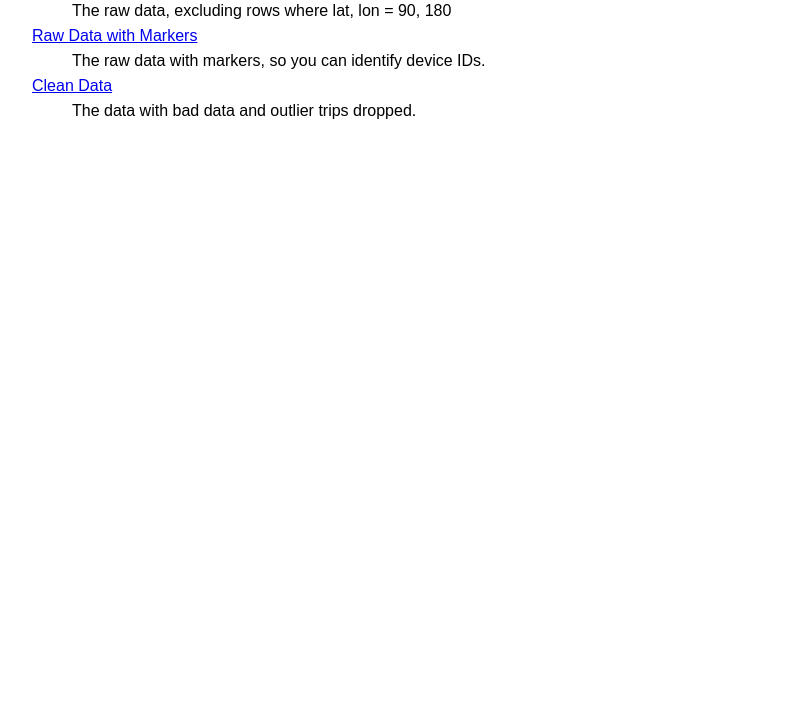
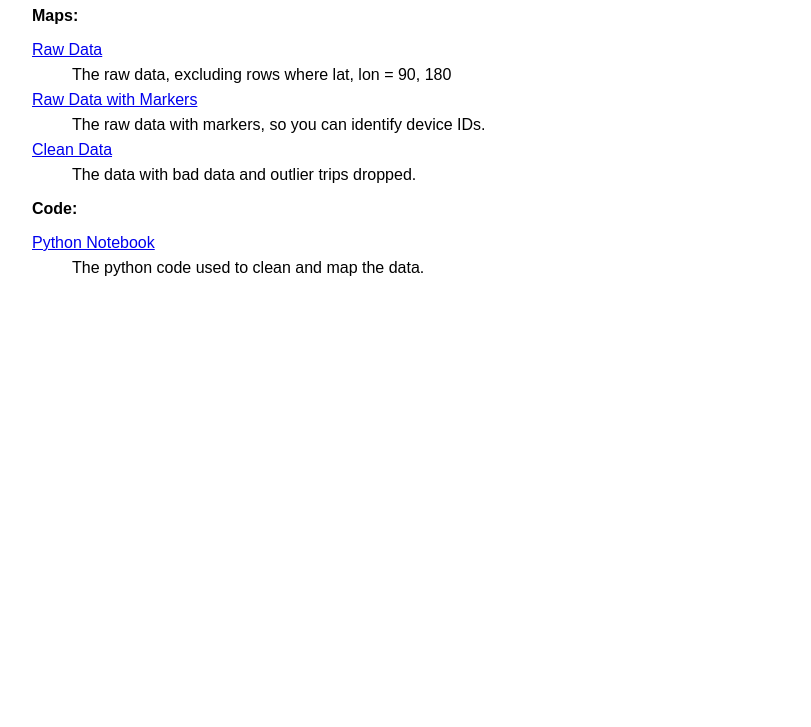
Before and after one commit to willgeary/michiganGPS, a plain HTML site: page index.html in a window 1280 px wide. Shown: the part 73-800 px from the top of the page, without its empty margins (16-827 px from the left). Drawn offline with Linux system fonts and the light colour scheme.

Commit message:
Add files via upload

```diff
--- a/index.html
+++ b/index.html
@@ -27,7 +27,8 @@ ul {
 <body>
   <div>
     <ul>
-      <li><b>Michigan Data: Mapping Every Trip on 05/01/2013</b>
+      <li><h1>Michigan Data: Mapping Every Trip on 05/01/2013</h1>
+      <b>Maps:</b>
         <dl>
           <dt>
             <a href="maps/raw_data.html">Raw Data</a>
@@ -46,6 +47,12 @@ ul {
             The data with bad data and outlier trips dropped.
           </dd>
         </dl></li>
+        <li><b>Code:</b>
+        <dl>
+          <dt>
+            <a href="notebooks/Notebook_v3.html">Python Notebook</a>
+          </dt>
+          <dd>The python code used to clean and map the data.</dd>
     </ul>
   </div>
   </script>
```
